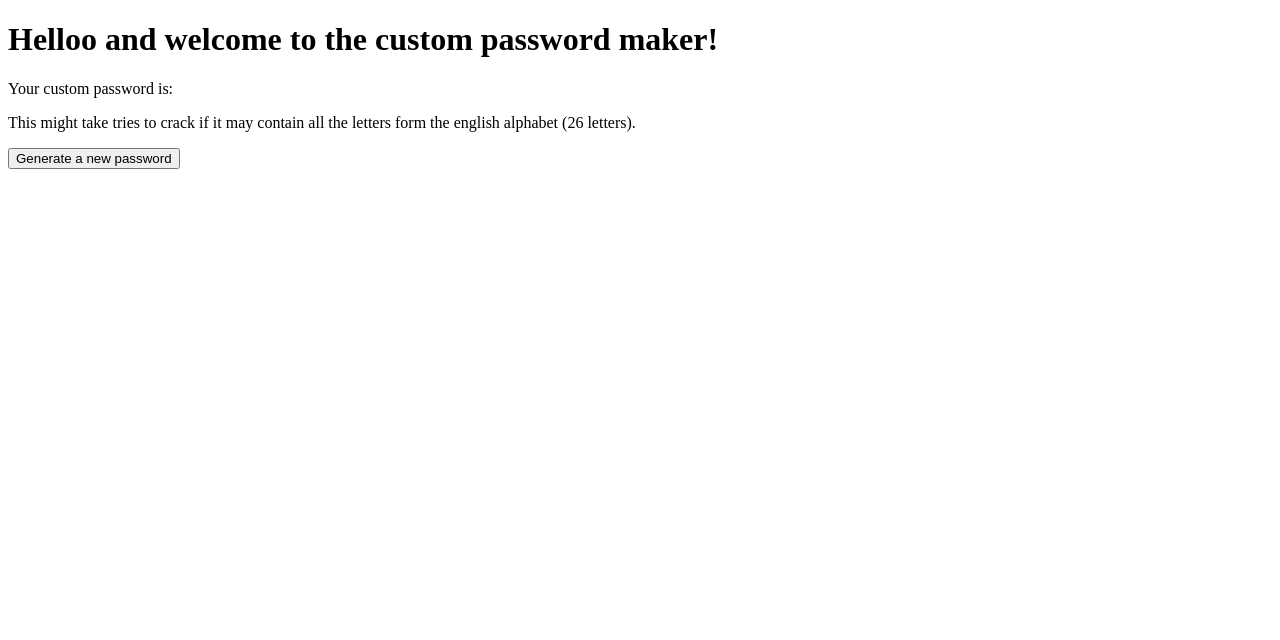
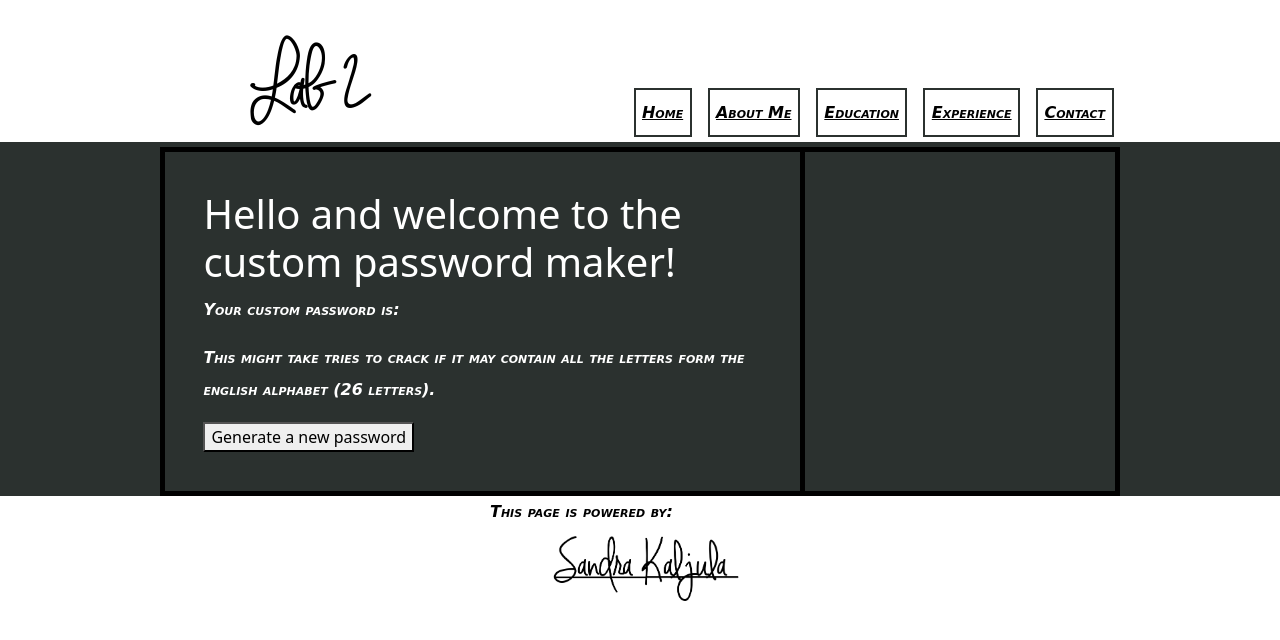
Before and after one commit to average-bot/back-end, a website: page Lab2/public/index.html in a window 1280 px wide. Drawn offline with nearby package versions, Linux system fonts and the light colour scheme.

Commit message:
Lab2 completed

```diff
--- /dev/null
+++ b/Lab2/public/api.js
@@ -0,0 +1,11 @@
+// catches the generated password from a json file
+//https://www.digitalocean.com/community/tutorials/how-to-use-the-javascript-fetch-api-to-get-data
+function generate() {
+    fetch('http://localhost:1337/api/generate')
+        .then(response => response.json())
+        .then(data => {
+            let passwords = data;
+            document.getElementById('password').innerHTML = `${passwords.pw}`;
+            document.getElementById('tries').innerHTML = `${passwords.tries}`;
+        });
+}
--- a/Lab2/public/index.html
+++ b/Lab2/public/index.html
@@ -6,14 +6,57 @@
     <meta http-equiv="X-UA-Compatible" content="IE=edge">
     <meta name="viewport" content="width=device-width, initial-scale=1.0">
     <title> Password Generator </title>
+    <!--<script src="../routes/api.js"></script>-->
+    <script src="api.js"></script>
+    <link href="https://cdn.jsdelivr.net/npm/bootstrap@5.1.3/dist/css/bootstrap.min.css" rel="stylesheet"
+        integrity="sha384-1BmE4kWBq78iYhFldvKuhfTAU6auU8tT94WrHftjDbrCEXSU1oBoqyl2QvZ6jIW3" crossorigin="anonymous">
+    <link rel="stylesheet" href="style.css">
 </head>
 
-<body>
-    <h1> Helloo and welcome to the custom password maker! </h1>
-    <p>Your custom password is: <span id="password"></span></p>
-    <p>This might take <span id="tries"></span> tries to crack if it may contain all the letters form the english
-        alphabet (26 letters).</p>
-    <button onclick=generate()> Generate a new password </button>
-</body>
+<header>
+    <img src="logo.PNG" id="logo">
+    <!--Jennifer Bold https://fontmeme.com/signature-fonts/-->
+    <nav>
+        <ul class="navigation_bar">
+            <li><a href="#home" class="current">Home</a></li>
+            <li><a href="#aboutme" class="aboutme">About Me</a></li>
+            <li><a href="#eduaction">Education</a></li>
+            <li><a href="#experience">Experience</a></li>
+            <li><a href="#contact">Contact</a></li>
+        </ul>
+    </nav>
+</header>
+
+
+<main>
+    <div id="left">
+
+        <section>
+            <h1> Hello and welcome to the custom password maker! </h1>
+            <p>Your custom password is:
+                <span id="password"></span>
+            </p>
+            <p>This might take
+                <span id="tries"></span> tries to crack if it may contain all the letters form the english
+                alphabet (26 letters).
+            </p>
+            <button onclick=generate()> Generate a new password </button>
+        </section>
+
+    </div>
+    <div id="right">
+
+    </div>
+</main>
+
+
+
+<footer>
+    <div>
+        <p>This page is powered by: </p>
+        <img src="signature.PNG" id="signature" alt="signature">
+    </div>
+</footer>
+
 
 </html>
--- /dev/null
+++ b/Lab2/public/style.css
@@ -0,0 +1,168 @@
+p, h2, h3, li{
+    color: white;
+    text-align: left;
+    font:	italic small-caps bold 16px/2 cursive;
+}
+h2, h3{
+    font-weight: bold;
+}
+a{
+    color: black;
+}
+h1{
+    color: white;
+}
+#password, #tries{
+    color: green;
+}
+img{
+    width: 100%;
+    height: auto;
+}
+/* Shift the logo to the right on the medium screen */
+header{
+    display: flex;
+    flex-direction: column;
+
+    /*border bottom*/
+    border: 0;
+    border-bottom: 5px;
+    border-color: rgb(43, 49, 47);
+    border-style: solid;
+    padding-bottom: 5px;
+}
+.navigation_bar{ /*ul*/
+    display: flex; /* only the direct children become flex items */
+    flex-wrap: wrap;
+    gap: 1rem;
+    flex-direction: column;
+
+    /*border*/
+    margin: 0;
+    padding: 0;
+    list-style: none;
+    justify-content: flex-end;
+}
+.navigation_bar li{
+    /*border*/
+    border-color: rgb(43, 49, 47);
+    border-width: 2px;
+    border-style: solid;
+    padding: 2%;
+
+    padding-left: 2%;
+    flex-shrink: 0;
+    flex-grow: 0;
+    flex-basis: 1;
+}
+header nav{
+    order:2;
+    flex-basis: 50%;
+}
+header #logo{
+    order:1;
+    max-width: 250px;
+    height: auto;
+    flex-basis: 25%;
+}
+
+main{
+    background-color: rgb(43, 49, 47);
+    display: flex;
+    flex-direction: column;
+    justify-content: center;
+}
+main #left{
+    flex-shrink: 1;
+    flex-grow: 0;
+    flex-basis: 50%;
+    order: 1;
+    flex-wrap: wrap;
+    padding: 3%;
+
+    border-color: black;
+    border-width: 5px;
+    border-style: solid;
+    border-right: 0;
+
+}
+main #right{
+    flex-basis: 25%;
+    order:2;
+    flex-wrap: wrap;
+    padding: 2%;
+
+    border-color: black;
+    border-width: 5px;
+    border-style: solid;
+}
+footer{
+    /*border top*/
+    border: 0;
+    text-align: center;
+}
+footer p{
+    color: black;
+    max-width: 300px;
+    margin: auto;
+}
+footer #signature{
+    max-width: 200px;
+}
+
+@media  (min-width:800px) {
+    .navigation_bar{
+        flex-direction: row;
+    }
+    .navigation_bar li{
+        padding-left: 0%;
+    }
+    header nav{
+        order:1;
+    }
+    header #logo{
+        order:2;
+        justify-content: flex-end;
+        max-width: 100px;
+    }
+    header{
+        flex-direction: row;
+        gap:10px;
+        justify-content: center;
+    }
+    header>nav{
+        align-self: flex-start;
+    }
+    main{
+        flex-direction: row;
+    }
+}
+@media  (min-width:768px) {
+    .navigation_bar{
+        flex-direction: row;
+        order:1;
+    }
+    .navigation_bar li{
+        padding: 1%;
+    }
+    header nav{
+        order:2;
+    }
+    header #logo{
+        max-width: max-content;
+        height: auto;
+        order:1;
+    }
+    header{
+        flex-direction: row;
+    }
+    header>nav{
+        align-self: flex-end;
+    }
+}
+
+
+    label{
+        color: white;
+        font:italic small-caps bold 16px/2 cursive;
+    }
```
Also changed, not shown: Lab2/routes/api.js (+25 -5 lines), Lab2/public/logo.PNG (added), Lab2/public/picture.PNG (added), Lab2/public/selfie.jpg (added), Lab2/public/selfie2.jpg (added), Lab2/public/signature - kopia.PNG (added), Lab2/public/signature.PNG (added).
